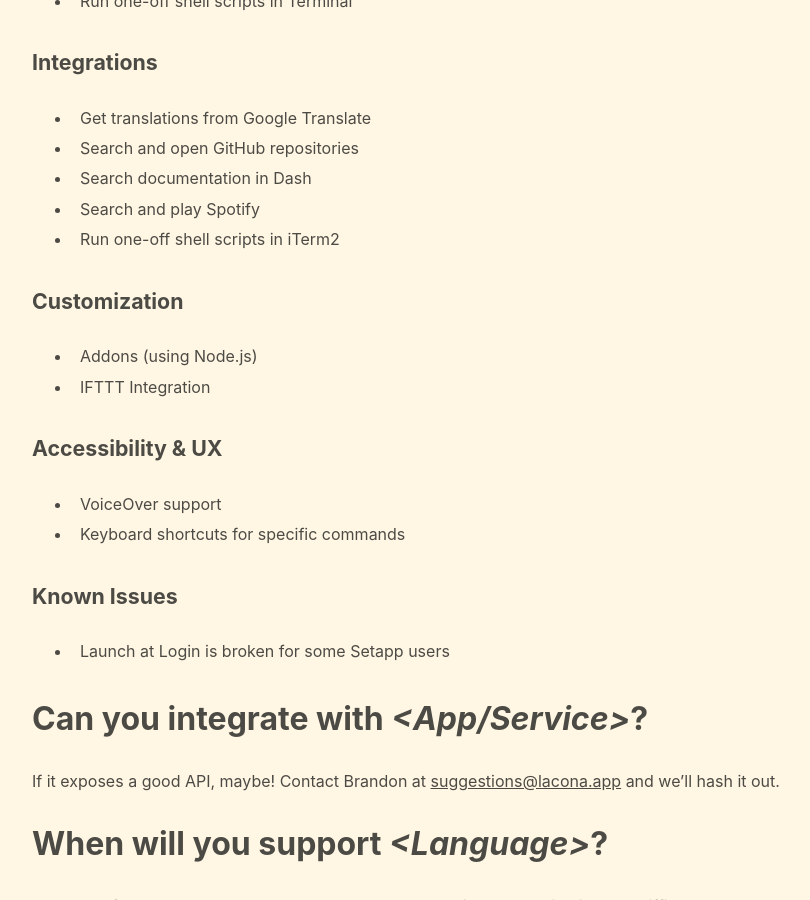
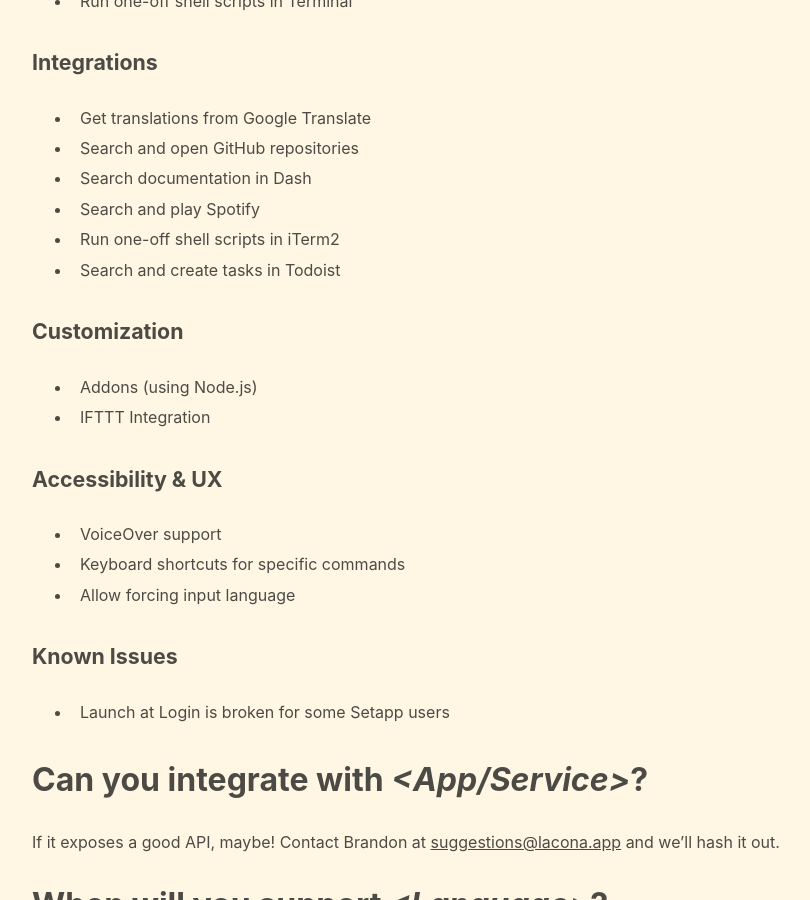
Before and after one commit to brandonhorst/app.lacona, a Jekyll site: the page built from faq.md, in a window 1280 px wide and 900 px high, scrolled down 1507 px. Shown: the whole window, without its empty margins (208-1018 px from the left). Built offline with Jekyll 4.4.1, drawn with Linux system fonts in a browser that asks for light colours.

Commit message:
Add to roadmap

```diff
--- a/faq.md
+++ b/faq.md
@@ -52,6 +52,7 @@
 - Search documentation in Dash
 - Search and play Spotify
 - Run one-off shell scripts in iTerm2
+- Search and create tasks in Todoist
 
 #### Customization
 
@@ -62,6 +63,7 @@
 
 - VoiceOver support
 - Keyboard shortcuts for specific commands
+- Allow forcing input language
 
 #### Known Issues
 
```
